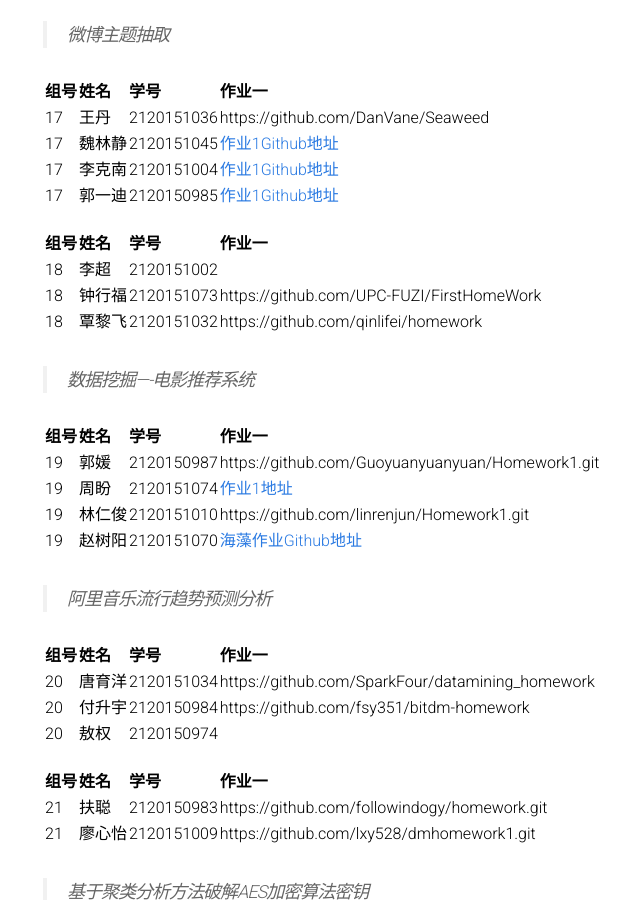
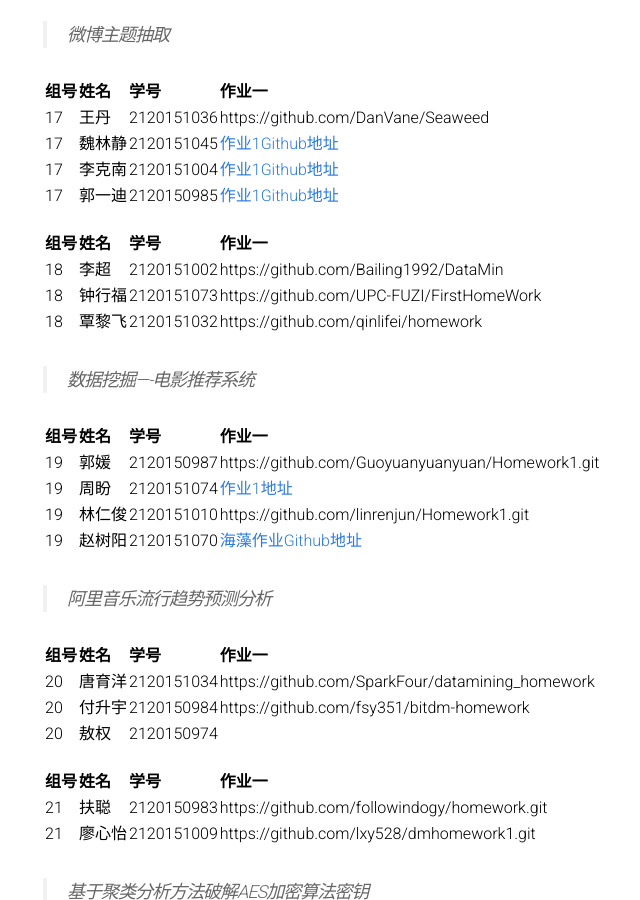
Before and after one commit to BITDM/bitdm.github.io, a Jekyll site: the page built from 2016/groups.md, in a window 1280 px wide and 900 px high, scrolled down 3297 px. Shown: the whole window, without its empty margins (197-837 px from the left). Built offline with Jekyll 4.4.1, drawn with Linux system fonts in a browser that asks for light colours; some of the changed lines change nothing that is shown.

Commit message:
Update groups.md

```diff
--- a/2016/groups.md
+++ b/2016/groups.md
@@ -148,7 +148,7 @@ permalink: /2016/groups/
 
 |组号|姓名|学号|作业一|
 |:-------------|:-------------|:-----|:-----|
-|18|李超|2120151002|
+|18|李超|2120151002|https://github.com/Bailing1992/DataMin
 |18|钟行福|2120151073|https://github.com/UPC-FUZI/FirstHomeWork
 |18|覃黎飞|2120151032|https://github.com/qinlifei/homework
 
```
